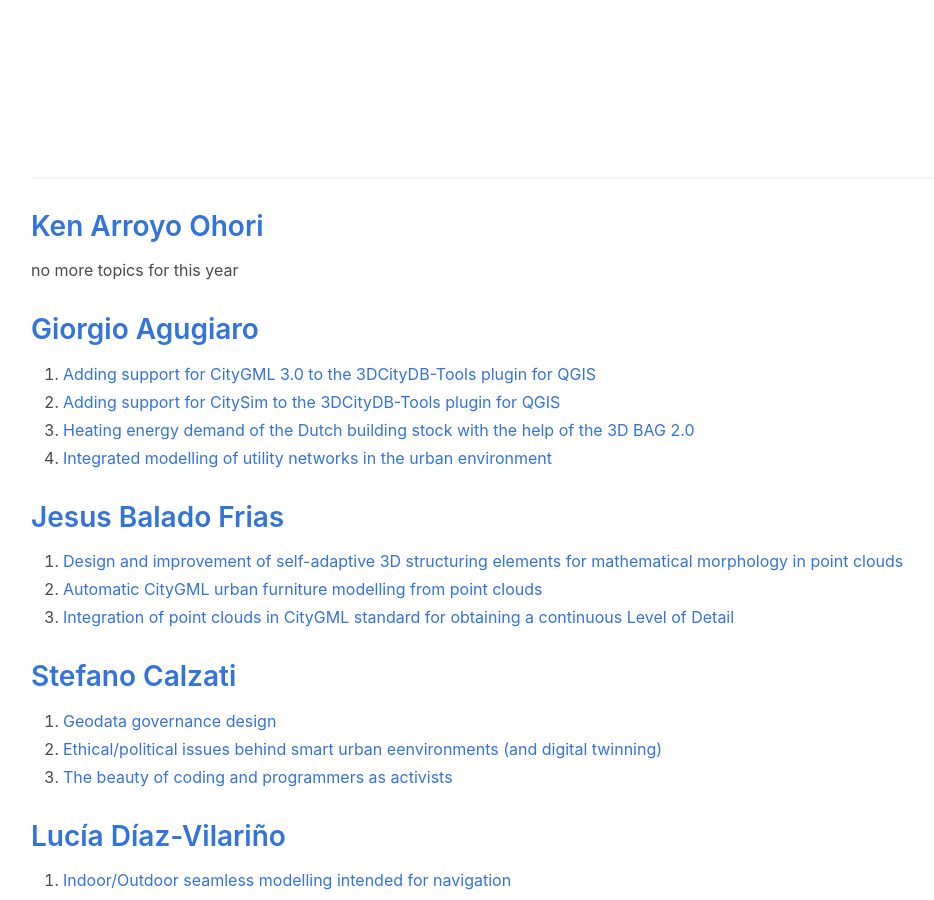
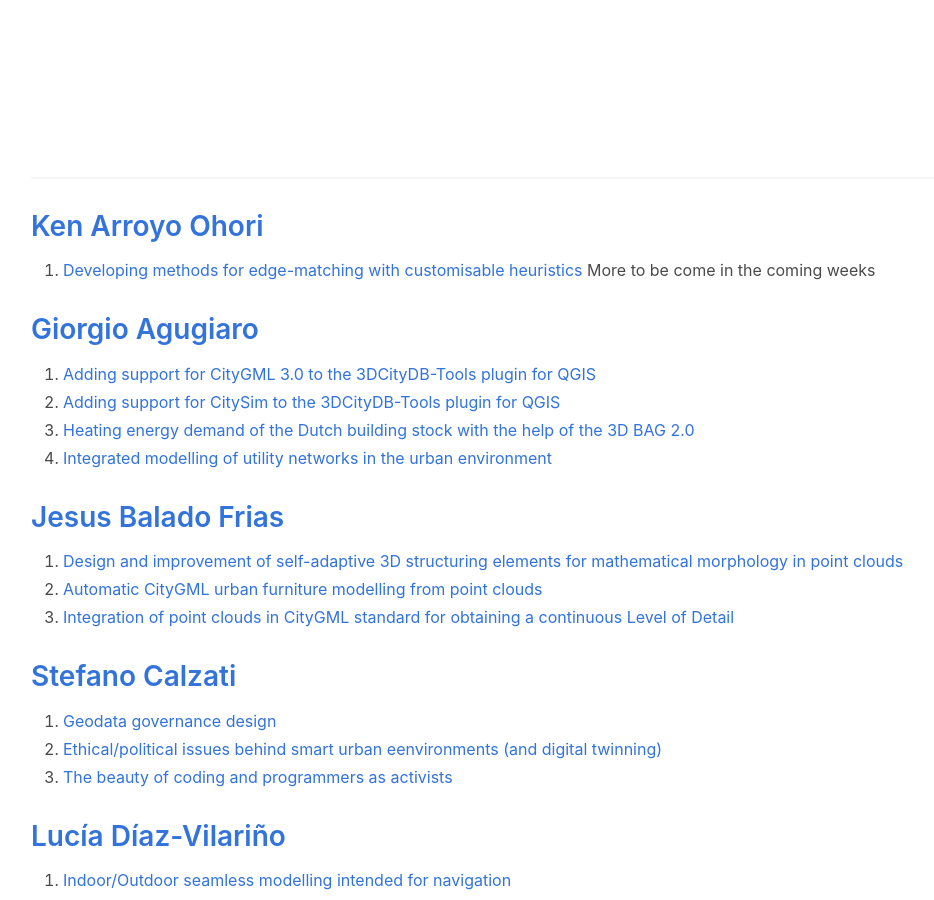
Before and after one commit to tudelft3d/geo2020, a Jekyll site: the page built from potentialtopics/index.md, in a window 1280 px wide and 900 px high, scrolled down 883 px. Shown: the whole window, without its empty margins (33-967 px from the left). Built offline with Jekyll 4.4.1, drawn with Linux system fonts in a browser that asks for light colours; nearby versions of some CDN libraries.

Commit message:
CBS topic

```diff
--- a/potentialtopics/index.md
+++ b/potentialtopics/index.md
@@ -30,8 +30,8 @@
 ---
 
 ## [Ken Arroyo Ohori](https://3d.bk.tudelft.nl/ken/)
-no more topics for this year
-
+1. [Developing methods for edge-matching with customisable heuristics](https://3d.bk.tudelft.nl/education/msctopics/#developing-methods-for-edge-matching-with-customisable-heuristics-geometric-topological-and-semantic)
+More to be come in the coming weeks
 
 ## [Giorgio Agugiaro](https://3d.bk.tudelft.nl/gagugiaro/)
  1. [Adding support for CityGML 3.0 to the 3DCityDB-Tools plugin for QGIS](https://3d.bk.tudelft.nl/education/msctopics/#adding-support-for-citygml-30-to-the-3dcitydb-tools-plugin-for-qgis)
```
